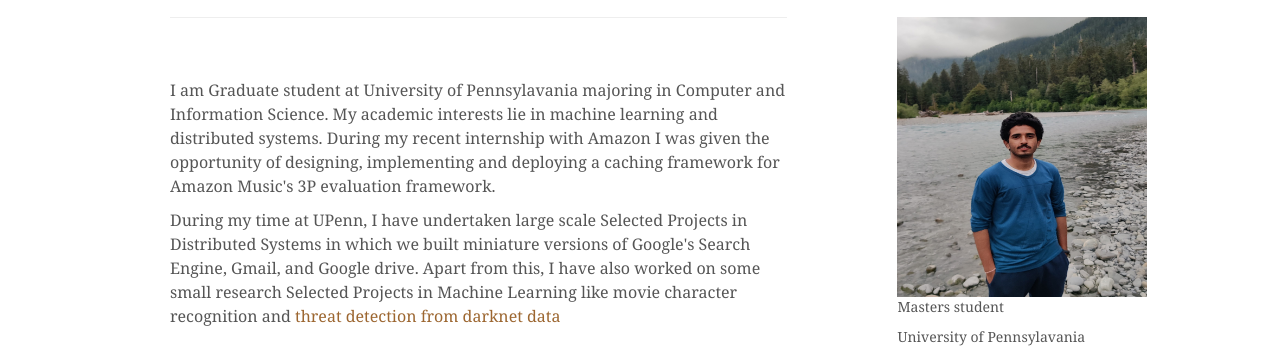
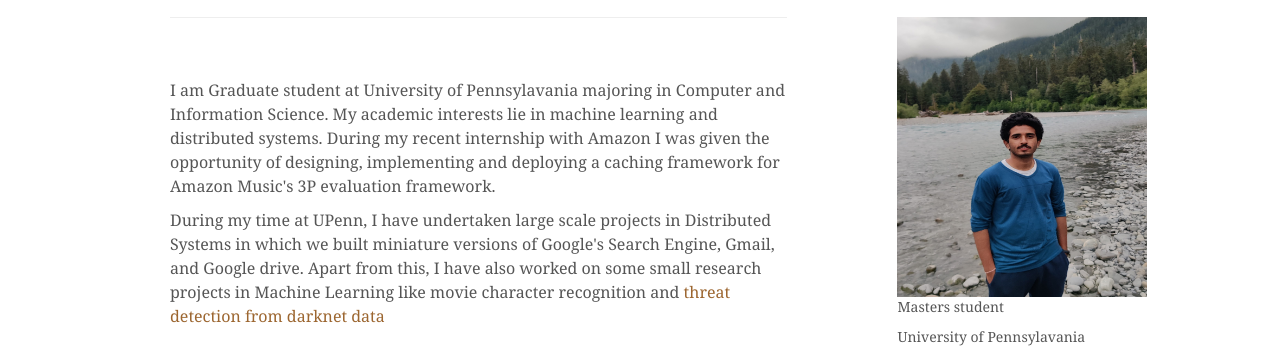
Before and after one commit to saurabhraut99/saurabhraut99.github.io, a plain HTML site: page index.html in a window 1280 px wide. Shown: the part 183-537 px from the top of the page. Drawn offline with nearby package versions, Linux system fonts and the light colour scheme.

Commit message:
mistake fixed

```diff
--- a/index.html
+++ b/index.html
@@ -70,9 +70,9 @@
             opportunity of designing,
             implementing and deploying a caching framework for Amazon Music's 3P evaluation framework.
           </p>
-          <p>During my time at UPenn, I have undertaken large scale Selected Projects in Distributed Systems in which
+          <p>During my time at UPenn, I have undertaken large scale projects in Distributed Systems in which
             we built miniature versions of Google's Search Engine, Gmail, and Google drive. Apart from this, I have also
-            worked on some small research Selected Projects in Machine Learning like movie character recognition and
+            worked on some small research projects in Machine Learning like movie character recognition and
             <a href="https://www.igi-global.com/chapter/content-labelling-of-hidden-services-with-keyword-extraction-using-the-graph-decomposition-method/307878">
             threat detection from darknet data </a>
           </p>
```
